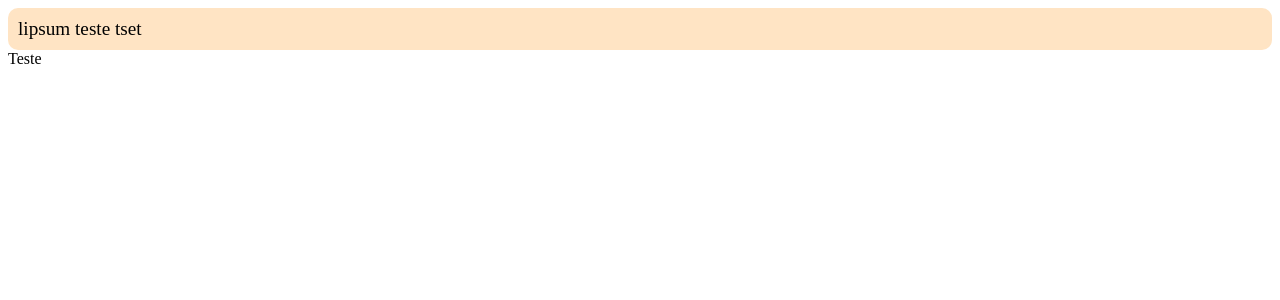
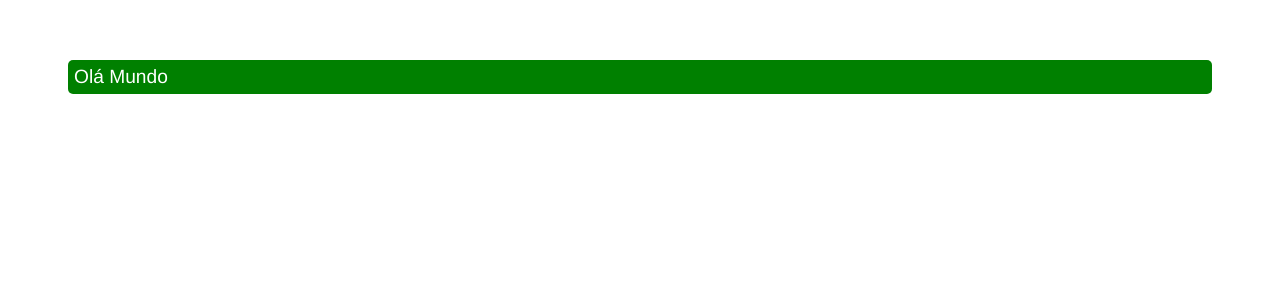
Before and after one commit to Samuca1352/app, a Vue app: page / in a window 1280 px wide. Shown: the top 300 px of the page. Built offline with nearby package versions, Linux system fonts and the light colour scheme.

Commit message:
Vue js 3: props

```diff
--- a/src/App.vue
+++ b/src/App.vue
@@ -1,29 +1,41 @@
 <template>
-  <div class="">
-    <BaseCard>
-    </BaseCard>
-    <div class="card">
-      Teste
-    </div>
+  <div>
+
+
+    <BaseAlert :variant="variant" >Olá Mundo</BaseAlert>
   </div>
 </template>
 
 <script>
 
-import BaseCard from '@/components/BaseCard';
+import BaseAlert from '@/components/BaseAlert';
 
 
 export default {
   name: 'App',
   components: {
-    BaseCard
+    BaseAlert
 
   },
+
+  data(){
+    return{
+      variant:'success'
+    }
+  }
 
 
 }
 </script>
 
 <style>
+#app {
+  font-family: Avenir, Helvetica, Arial, sans-serif;
+  -webkit-font-smoothing: antialiased;
+  -moz-osx-font-smoothing: grayscale;
 
+  color: #2c3e50;
+  margin-top: 60px;
+  margin: 60px;
+}
 </style>
--- /dev/null
+++ b/src/components/BaseAlert.vue
@@ -0,0 +1,56 @@
+<template lang="pt-BR">
+    <div :class="baseClass">
+
+    <slot/>
+
+
+
+    </div>
+</template>
+
+
+<script>
+export default {
+    props:{
+        variant:{
+            type:String,
+            default:''
+
+        },
+         text:{
+            type: String,
+            default:'test'
+        }
+    },
+    computed:{
+        baseClass(){
+            return [
+                'alert',
+                 this.variant ? `alert-${this.variant}` :'',
+
+
+
+            ]
+        }
+    }
+}
+</script>
+
+
+
+<style scoped>
+    .alert{
+        padding: 6px;
+        font-size: larger;
+        border-radius: 5px;
+    }
+    .alert-success{
+    background-color: green;
+    color: rgb(255, 255, 255);
+    }
+        .alert-danger{
+    background-color: red;
+    color: rgb(255, 255, 255);
+    }
+
+</style>
--- a/src/components/TheHeader.vue
+++ b/src/components/TheHeader.vue
@@ -94,13 +94,5 @@ export default {
 </script>
 
 <style>
-#app {
-  font-family: Avenir, Helvetica, Arial, sans-serif;
-  -webkit-font-smoothing: antialiased;
-  -moz-osx-font-smoothing: grayscale;
 
-  color: #2c3e50;
-  margin-top: 60px;
-  margin: 60px;
-}
 </style>
```
